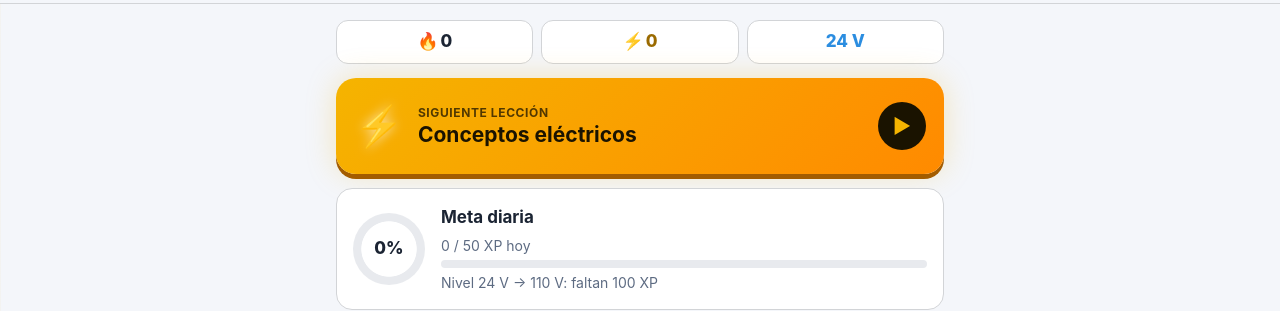
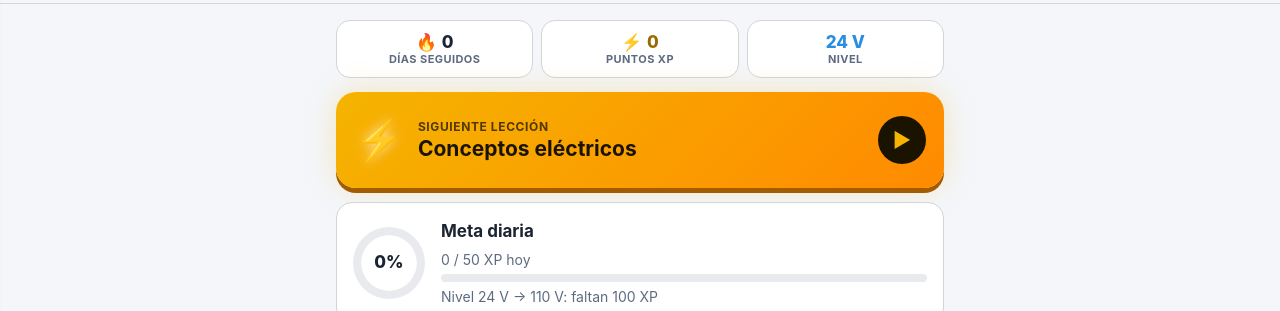
Before and after one commit to andresrios126/eto-toolkit, a plain HTML site: page index.html in a window 1280 px wide. Shown: the part 61-372 px from the top of the page. Drawn offline with Linux system fonts and the light colour scheme.

Commit message:
Etiquetas en los indicadores de racha, XP y nivel
- Cada indicador muestra un texto corto (Días seguidos, Puntos XP, Nivel)
  y al tocarlo explica qué significa
- Mensajes emergentes más anchos y legibles

Co-Authored-By: Claude Opus 5.5 <noreply@anthropic.com>
Claude-Session: https://claude.ai/code/session_016axSNs9HS9yzL6aLXDpgJH

```diff
--- a/css/styles.css
+++ b/css/styles.css
@@ -239,8 +239,8 @@ p { margin: 0 0 10px; }
   left: 50%;
   bottom: calc(env(safe-area-inset-bottom) + 24px);
   transform: translate(-50%, 40px);
-  max-width: calc(100% - 32px);
-  padding: 12px 18px;
+  width: max-content; max-width: min(calc(100% - 32px), 420px);
+  padding: 12px 18px; text-align: center; font-size: 15px; line-height: 1.4;
   border-radius: 12px;
   background: var(--text); color: var(--bg);
   font-weight: 600;
@@ -294,11 +294,15 @@ p { margin: 0 0 10px; }
 /* ---------- Inicio ---------- */
 .stats-bar { display: flex; justify-content: space-between; gap: 8px; }
 .stat {
-  flex: 1; display: flex; align-items: center; justify-content: center; gap: 2px;
-  min-height: 44px; border-radius: 12px;
-  background: var(--surface); border: 1px solid var(--border);
-  font-size: 17px;
+  flex: 1; display: flex; flex-direction: column; align-items: center; justify-content: center; gap: 1px;
+  min-height: 58px; padding: 6px 4px; border-radius: 14px;
+  background: var(--surface); border: 1px solid var(--border); color: var(--text);
+  font: inherit; font-size: 17px; cursor: pointer;
 }
+.stat:active { transform: scale(.97); }
+.stat-val { line-height: 1.2; }
+.stat-label { font-size: 11px; font-weight: 700; color: var(--muted); text-transform: uppercase; letter-spacing: .04em; line-height: 1.2; white-space: nowrap; }
+@media (max-width: 370px) { .stat-label { font-size: 9.5px; letter-spacing: 0; } }
 .stat b { font-weight: 800; }
 .stat.fire b { color: #ff8a3d; }
 .stat.xp b { color: var(--primary-ink); }
--- a/js/app.js
+++ b/js/app.js
@@ -16,7 +16,7 @@ import { TERMS } from './data/glossary.js';
 import { FAULTS } from './data/faults.js';
 import { DIAGRAMS } from './data/diagrams.js';
 
-const APP_VERSION = '2.4.0';
+const APP_VERSION = '2.4.1';
 
 const MODULES = [
   { key: 'juego', icon: '🎮', title: 'Juego', desc: 'Opción múltiple y escritura', cls: 'tile-game' },
--- a/js/modules/game.js
+++ b/js/modules/game.js
@@ -5,7 +5,7 @@ import { QUESTIONS, CATEGORIES as QCATS } from '../data/questions.js';
 import { FAULTS, FAULT_SYSTEMS } from '../data/faults.js';
 import { db, getSetting, setSetting } from '../db.js';
 import { speak, stop } from '../speech.js';
-import { h, setHeader } from '../ui.js';
+import { h, setHeader, toast } from '../ui.js';
 import { getGame, levelInfo, recordLesson, DAILY_GOAL } from '../game-state.js';
 
 const LESSON_SIZE = 10;
@@ -424,10 +424,18 @@ async function sfx(kind) {
 
 export function statsBar(game) {
   const lvl = levelInfo(game.xp);
+  const stat = (cls, icon, value, label, info) =>
+    h('button', { class: `stat ${cls}`, 'aria-label': `${label}: ${value}. ${info}`, onclick: () => toast(info) },
+      h('span', { class: 'stat-val' }, icon ? `${icon} ` : '', h('b', {}, value)),
+      h('span', { class: 'stat-label' }, label),
+    );
   return h('div', { class: 'stats-bar' },
-    h('span', { class: `stat ${game.streak ? 'fire' : ''}`, title: 'Racha de días' }, '🔥 ', h('b', {}, game.streak)),
-    h('span', { class: 'stat xp', title: 'Energía (XP)' }, '⚡ ', h('b', {}, game.xp)),
-    h('span', { class: 'stat lvlbadge', title: 'Nivel' }, h('b', {}, lvl.name)),
+    stat(game.streak ? 'fire' : '', '🔥', game.streak, 'Días seguidos',
+      '🔥 Racha: días seguidos con al menos una lección. Si un día no practicas, vuelve a 0.'),
+    stat('xp', '⚡', game.xp, 'Puntos XP',
+      '⚡ XP: puntos ganados. 10 por acierto, 5 con pista. Meta diaria: 50 XP.'),
+    stat('lvlbadge', '', lvl.name, 'Nivel',
+      lvl.nextName ? `Nivel ${lvl.name}: sube con tus XP. Te faltan ${lvl.toNext} XP para ${lvl.nextName}.` : `Nivel máximo: ${lvl.name}.`),
   );
 }
 
--- a/sw.js
+++ b/sw.js
@@ -1,6 +1,6 @@
 // Service worker: guarda la app en caché para que funcione sin internet.
 // Al cambiar cualquier archivo, sube CACHE_VERSION para que los iPhones descarguen la nueva versión.
-const CACHE_VERSION = 'eto-toolkit-v2.4.0';
+const CACHE_VERSION = 'eto-toolkit-v2.4.1';
 
 const ASSETS = [
   './',
```
